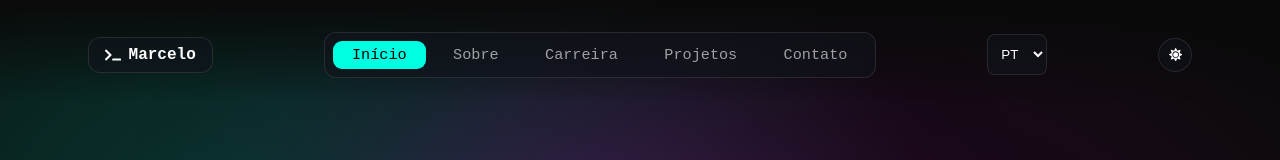
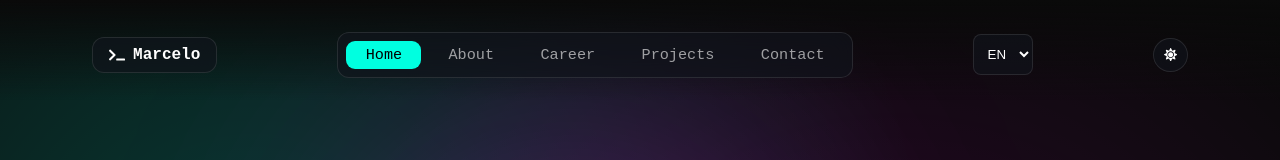
Before and after one commit to marcelobueno25/portfolio_bueno, a React (Vite) app in the folder frontend/: page / in a window 1280 px wide. Shown: the top 160 px of the page. Built offline with nearby package versions, Linux system fonts and the light colour scheme; no server answers; a web font is replaced by a local one.

Commit message:
Add Redux store for theme and language

```diff
--- a/frontend/package.json
+++ b/frontend/package.json
@@ -19,7 +19,9 @@
     "react-router-dom": "^7.6.2",
     "styled-components": "^6.1.18",
     "i18next": "^23.10.0",
-    "react-i18next": "^14.1.1"
+    "react-i18next": "^14.1.1",
+    "@reduxjs/toolkit": "^2.2.0",
+    "react-redux": "^9.1.0"
   },
   "devDependencies": {
     "@eslint/js": "^9.25.0",
--- a/frontend/src/components/Navbar/index.jsx
+++ b/frontend/src/components/Navbar/index.jsx
@@ -1,4 +1,5 @@
 import { useEffect, useState, useRef } from "react";
+import { useDispatch, useSelector } from "react-redux";
 import styled from "styled-components";
 import {
   FaHome,
@@ -11,6 +12,7 @@ import {
   FaTerminal,
 } from "react-icons/fa";
 import { useTranslation } from "react-i18next";
+import { setLanguage } from "@/store/settingsSlice";
 
 const HeaderWrapper = styled.header`
   position: fixed;
@@ -138,6 +140,12 @@ export default function Header({ isDarkMode, toggleTheme }) {
   const [activeSection, setActiveSection] = useState("home");
   const lastScrollY = useRef(0);
   const { t, i18n } = useTranslation();
+  const dispatch = useDispatch();
+  const language = useSelector((state) => state.settings.language);
+
+  useEffect(() => {
+    i18n.changeLanguage(language);
+  }, [language, i18n]);
 
   useEffect(() => {
     let ticking = false;
@@ -211,8 +219,8 @@ export default function Header({ isDarkMode, toggleTheme }) {
         </NavLink>
       </Nav>
       <LanguageSelect
-        value={i18n.language}
-        onChange={(e) => i18n.changeLanguage(e.target.value)}
+        value={language}
+        onChange={(e) => dispatch(setLanguage(e.target.value))}
       >
         <option value="pt">PT</option>
         <option value="en">EN</option>
--- a/frontend/src/i18n.js
+++ b/frontend/src/i18n.js
@@ -11,9 +11,22 @@ const resources = {
   es: { translation: es },
 };
 
+const loadLanguage = () => {
+  try {
+    const saved = localStorage.getItem("settings");
+    if (saved) {
+      const { language } = JSON.parse(saved);
+      if (language) return language;
+    }
+  } catch {}
+  return typeof navigator !== "undefined"
+    ? navigator.language.slice(0, 2)
+    : "pt";
+};
+
 i18n.use(initReactI18next).init({
   resources,
-  lng: "pt",
+  lng: loadLanguage(),
   fallbackLng: "pt",
   interpolation: {
     escapeValue: false,
--- a/frontend/src/main.jsx
+++ b/frontend/src/main.jsx
@@ -1,21 +1,26 @@
-import { StrictMode, useState } from "react";
+import { StrictMode } from "react";
 import { createRoot } from "react-dom/client";
+import { Provider, useDispatch, useSelector } from "react-redux";
 import { GlobalStyle } from "./styles/GlobalStyle.js";
 import { darkTheme, lightTheme } from "./styles/theme.js";
 import { ThemeProvider } from "styled-components";
 import App from "./App.jsx";
 import { I18nextProvider } from "react-i18next";
 import i18n from "./i18n.js";
+import { store } from "./store";
+import { toggleTheme } from "./store/settingsSlice";
 
 function ThemedApp() {
-  const [isDarkMode, setIsDarkMode] = useState(true);
+  const dispatch = useDispatch();
+  const theme = useSelector((state) => state.settings.theme);
+  const isDarkMode = theme === "dark";
 
-  const toggleTheme = () => setIsDarkMode((prev) => !prev);
+  const handleToggleTheme = () => dispatch(toggleTheme());
 
   return (
     <ThemeProvider theme={isDarkMode ? darkTheme : lightTheme}>
       <GlobalStyle />
-      <App toggleTheme={toggleTheme} isDarkMode={isDarkMode} />
+      <App toggleTheme={handleToggleTheme} isDarkMode={isDarkMode} />
     </ThemeProvider>
   );
 }
@@ -23,7 +28,9 @@ function ThemedApp() {
 createRoot(document.getElementById("root")).render(
   <StrictMode>
     <I18nextProvider i18n={i18n}>
-      <ThemedApp />
+      <Provider store={store}>
+        <ThemedApp />
+      </Provider>
     </I18nextProvider>
   </StrictMode>
 );
--- a/frontend/src/pages/Intro/index.jsx
+++ b/frontend/src/pages/Intro/index.jsx
@@ -1,6 +1,8 @@
 import GradientText from "@/components/GradientText";
 import React, { useEffect, useState } from "react";
 import { useTranslation } from "react-i18next";
+import { useDispatch, useSelector } from "react-redux";
+import { hideIntro } from "@/store/settingsSlice";
 import styled, { keyframes, css } from "styled-components";
 import {
   FaReact,
@@ -131,6 +133,8 @@ export default function Intro() {
   const [hideText, setHideText] = useState(false);
   const [hideAll, setHideAll] = useState(false);
   const { t } = useTranslation();
+  const dispatch = useDispatch();
+  const introSeen = useSelector((state) => state.settings.introSeen);
 
   useEffect(() => {
     const timer1 = setTimeout(() => {
@@ -148,6 +152,13 @@ export default function Intro() {
     };
   }, []);
 
+  useEffect(() => {
+    if (hideAll) {
+      dispatch(hideIntro());
+    }
+  }, [hideAll, dispatch]);
+
+  if (introSeen) return null;
   if (hideAll) return null;
 
   return (
--- /dev/null
+++ b/frontend/src/store/index.js
@@ -0,0 +1,8 @@
+import { configureStore } from "@reduxjs/toolkit";
+import settingsReducer from "./settingsSlice";
+
+export const store = configureStore({
+  reducer: {
+    settings: settingsReducer,
+  },
+});
--- /dev/null
+++ b/frontend/src/store/settingsSlice.js
@@ -0,0 +1,50 @@
+import { createSlice } from "@reduxjs/toolkit";
+
+const load = () => {
+  try {
+    const saved = localStorage.getItem("settings");
+    return saved ? JSON.parse(saved) : null;
+  } catch {
+    return null;
+  }
+};
+
+const save = (state) => {
+  try {
+    localStorage.setItem("settings", JSON.stringify(state));
+  } catch {}
+};
+
+const defaultLanguage =
+  typeof navigator !== "undefined" ? navigator.language.slice(0, 2) : "pt";
+
+const persisted = load();
+
+const initialState =
+  persisted || {
+    theme: "dark",
+    language: defaultLanguage,
+    introSeen: false,
+  };
+
+const settingsSlice = createSlice({
+  name: "settings",
+  initialState,
+  reducers: {
+    toggleTheme(state) {
+      state.theme = state.theme === "dark" ? "light" : "dark";
+      save(state);
+    },
+    setLanguage(state, action) {
+      state.language = action.payload;
+      save(state);
+    },
+    hideIntro(state) {
+      state.introSeen = true;
+      save(state);
+    },
+  },
+});
+
+export const { toggleTheme, setLanguage, hideIntro } = settingsSlice.actions;
+export default settingsSlice.reducer;
```
